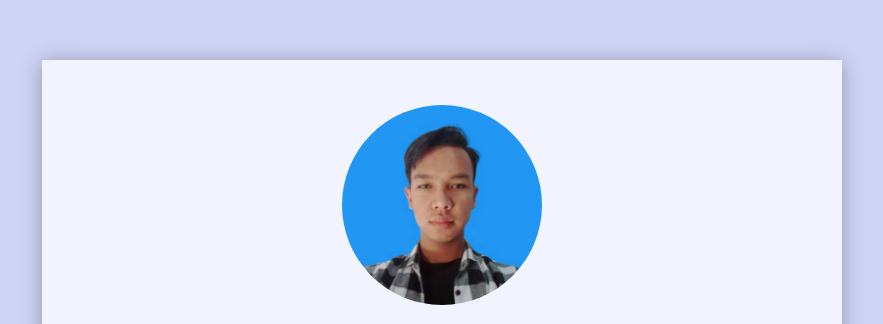
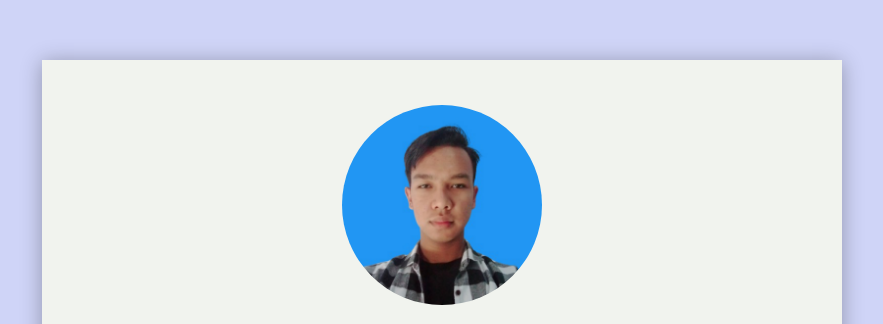
Before and after one commit to Indrafebry/cv-indrafebry.com, a plain HTML site: page index.html in a window 1280 px wide. Shown: the top 324 px of the page, without its empty margins (198-1081 px from the left). Drawn offline with nearby package versions, Linux system fonts and the light colour scheme.

Commit message:
Modified CSS

```diff
--- a/style.css
+++ b/style.css
@@ -8,7 +8,7 @@ body {
 	background: #cfd4f7;
 }
 .container{
-	background: #f1f3fe;
+	background: #f1f3ee;
 	max-width: 800px;
 	margin: 60px auto;
 	height: auto;
```
